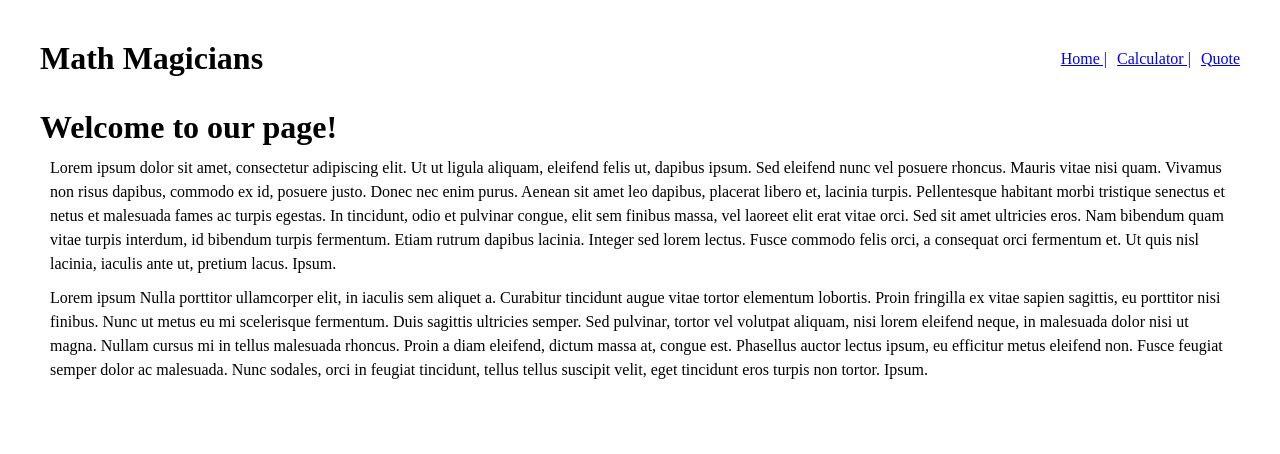
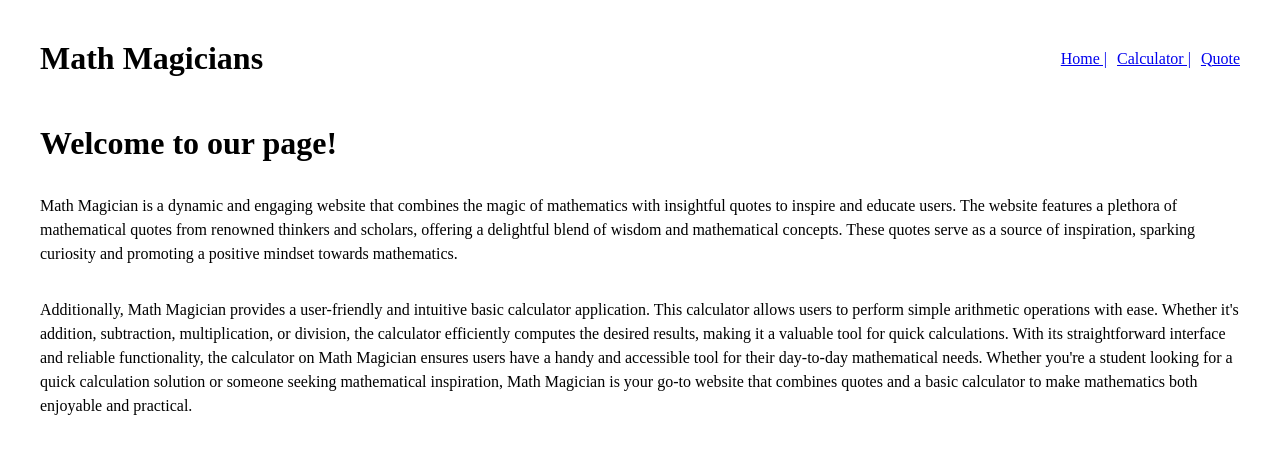
Before and after one commit to melkamu12/math-magicians, a React (Create React App) app: page / in a window 1280 px wide. Shown: the top 454 px of the page. Built offline with nearby package versions, Linux system fonts and the light colour scheme.

Commit message:
use my own text for home and align vertically quote display as provided UI

```diff
--- a/src/Root.module.css
+++ b/src/Root.module.css
@@ -1,5 +1,5 @@
 .content {
-  margin: 2rem auto;
+  margin: 3rem auto;
 }
 
 .header {
@@ -30,15 +30,23 @@
 
 .paragraph {
   line-height: 1.5;
-  margin: 10px;
+  margin: 2rem auto;
 }
 
 .mathpage {
   display: flex;
-  margin: 50px;
 }
 
 .mathpage h2 {
-  width: 20%;
-  text-align: right;
+  width: 50%;
+  text-align: left;
+  margin-right: 60px;
 }
+
+.verticallyCentered {
+  justify-content: left;
+}
+
+.Calculator {
+  width: 100%;
+}
--- a/src/components/Home.js
+++ b/src/components/Home.js
@@ -5,32 +5,27 @@ const Homepage = () => {
     <>
       <h1>Welcome to our page!</h1>
       <p className={classes.paragraph}>
-        Lorem ipsum dolor sit amet, consectetur adipiscing elit. Ut ut ligula
-        aliquam, eleifend felis ut, dapibus ipsum. Sed eleifend nunc vel posuere
-        rhoncus. Mauris vitae nisi quam. Vivamus non risus dapibus, commodo ex
-        id, posuere justo. Donec nec enim purus. Aenean sit amet leo dapibus,
-        placerat libero et, lacinia turpis. Pellentesque habitant morbi
-        tristique senectus et netus et malesuada fames ac turpis egestas. In
-        tincidunt, odio et pulvinar congue, elit sem finibus massa, vel laoreet
-        elit erat vitae orci. Sed sit amet ultricies eros. Nam bibendum quam
-        vitae turpis interdum, id bibendum turpis fermentum. Etiam rutrum
-        dapibus lacinia. Integer sed lorem lectus. Fusce commodo felis orci, a
-        consequat orci fermentum et. Ut quis nisl lacinia, iaculis ante ut,
-        pretium lacus. Ipsum.
+        Math Magician is a dynamic and engaging website that combines the magic
+        of mathematics with insightful quotes to inspire and educate users. The
+        website features a plethora of mathematical quotes from renowned
+        thinkers and scholars, offering a delightful blend of wisdom and
+        mathematical concepts. These quotes serve as a source of inspiration,
+        sparking curiosity and promoting a positive mindset towards mathematics.
       </p>
 
       <p className={classes.paragraph}>
-        Lorem ipsum Nulla porttitor ullamcorper elit, in iaculis sem aliquet a.
-        Curabitur tincidunt augue vitae tortor elementum lobortis. Proin
-        fringilla ex vitae sapien sagittis, eu porttitor nisi finibus. Nunc ut
-        metus eu mi scelerisque fermentum. Duis sagittis ultricies semper. Sed
-        pulvinar, tortor vel volutpat aliquam, nisi lorem eleifend neque, in
-        malesuada dolor nisi ut magna. Nullam cursus mi in tellus malesuada
-        rhoncus. Proin a diam eleifend, dictum massa at, congue est. Phasellus
-        auctor lectus ipsum, eu efficitur metus eleifend non. Fusce feugiat
-        semper dolor ac malesuada. Nunc sodales, orci in feugiat tincidunt,
-        tellus tellus suscipit velit, eget tincidunt eros turpis non tortor.
-        Ipsum.
+        Additionally, Math Magician provides a user-friendly and intuitive basic
+        calculator application. This calculator allows users to perform simple
+        arithmetic operations with ease. Whether it&apos;s addition,
+        subtraction, multiplication, or division, the calculator efficiently
+        computes the desired results, making it a valuable tool for quick
+        calculations. With its straightforward interface and reliable
+        functionality, the calculator on Math Magician ensures users have a
+        handy and accessible tool for their day-to-day mathematical needs.
+        Whether you&apos;re a student looking for a quick calculation solution
+        or someone seeking mathematical inspiration, Math Magician is your go-to
+        website that combines quotes and a basic calculator to make mathematics
+        both enjoyable and practical.
       </p>
     </>
   );
--- a/src/components/Root.js
+++ b/src/components/Root.js
@@ -7,7 +7,9 @@ function RootLayout() {
     <>
       <MainNavigation />
       <main className={classes.content}>
-        <Outlet />
+        <div className={classes.verticallyCentered}>
+          <Outlet />
+        </div>
       </main>
     </>
   );
--- a/src/components/mathsCalculator.js
+++ b/src/components/mathsCalculator.js
@@ -6,7 +6,9 @@ const MathCalculator = () => {
     <>
       <div className={classes.mathpage}>
         <h2>Let&apos;s do Some math!</h2>
-        <Calculator className={classes.Calculator} />
+        <div className={classes.Calculator}>
+          <Calculator />
+        </div>
       </div>
     </>
   );
--- a/src/index.css
+++ b/src/index.css
@@ -9,7 +9,7 @@ body {
 }
 
 .Math-Calculator {
-  width: 300px;
+  width: 400px;
   margin: auto auto;
 }
 
@@ -45,7 +45,7 @@ body {
 
 .quote-container {
   width: auto;
-  margin: 0 auto;
+  margin: 8rem auto;
   padding: 10px;
   border: 1px none #9a9292;
   border-radius: 5px;
```
